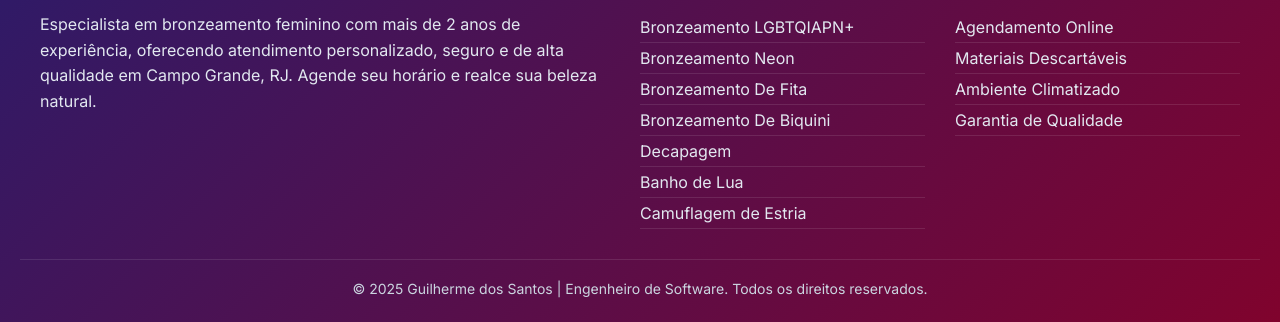
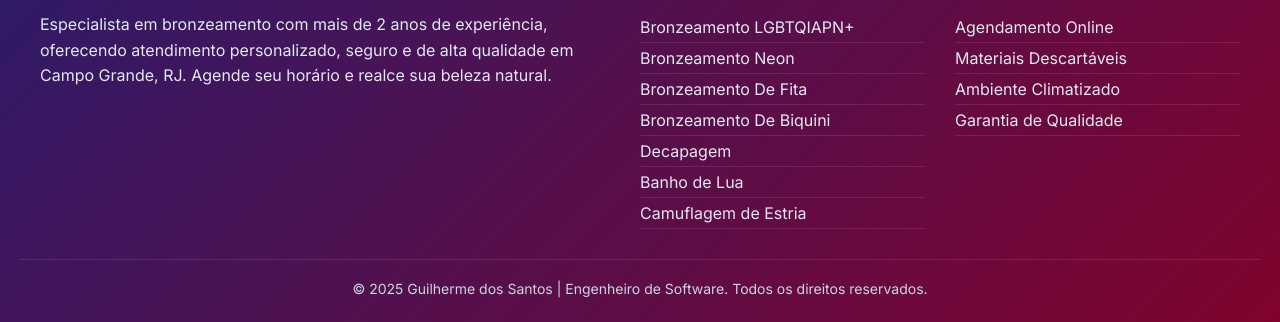
Before and after one commit to GuilhermeDoSantoss/pagina-bronzeamento, a plain HTML site: page index.html in a window 1280 px wide. Shown: the part 1109-1431 px from the top of the page. Drawn offline with Linux system fonts and the light colour scheme.

Commit message:
ajustando ultimos detalhes

```diff
--- a/index.html
+++ b/index.html
@@ -168,7 +168,7 @@
         <div class="footer-content">
             <div class="footer-section">
                 <h3>Encanto da Sereia Bronzeamento</h3>
-                <p>Especialista em bronzeamento feminino com mais de 2 anos de experiência, oferecendo atendimento personalizado, seguro e de alta qualidade em Campo Grande, RJ. Agende seu horário e realce sua beleza natural.</p>
+                <p>Especialista em bronzeamento com mais de 2 anos de experiência, oferecendo atendimento personalizado, seguro e de alta qualidade em Campo Grande, RJ. Agende seu horário e realce sua beleza natural.</p>
             </div>
 
             <div class="footer-section">
```
